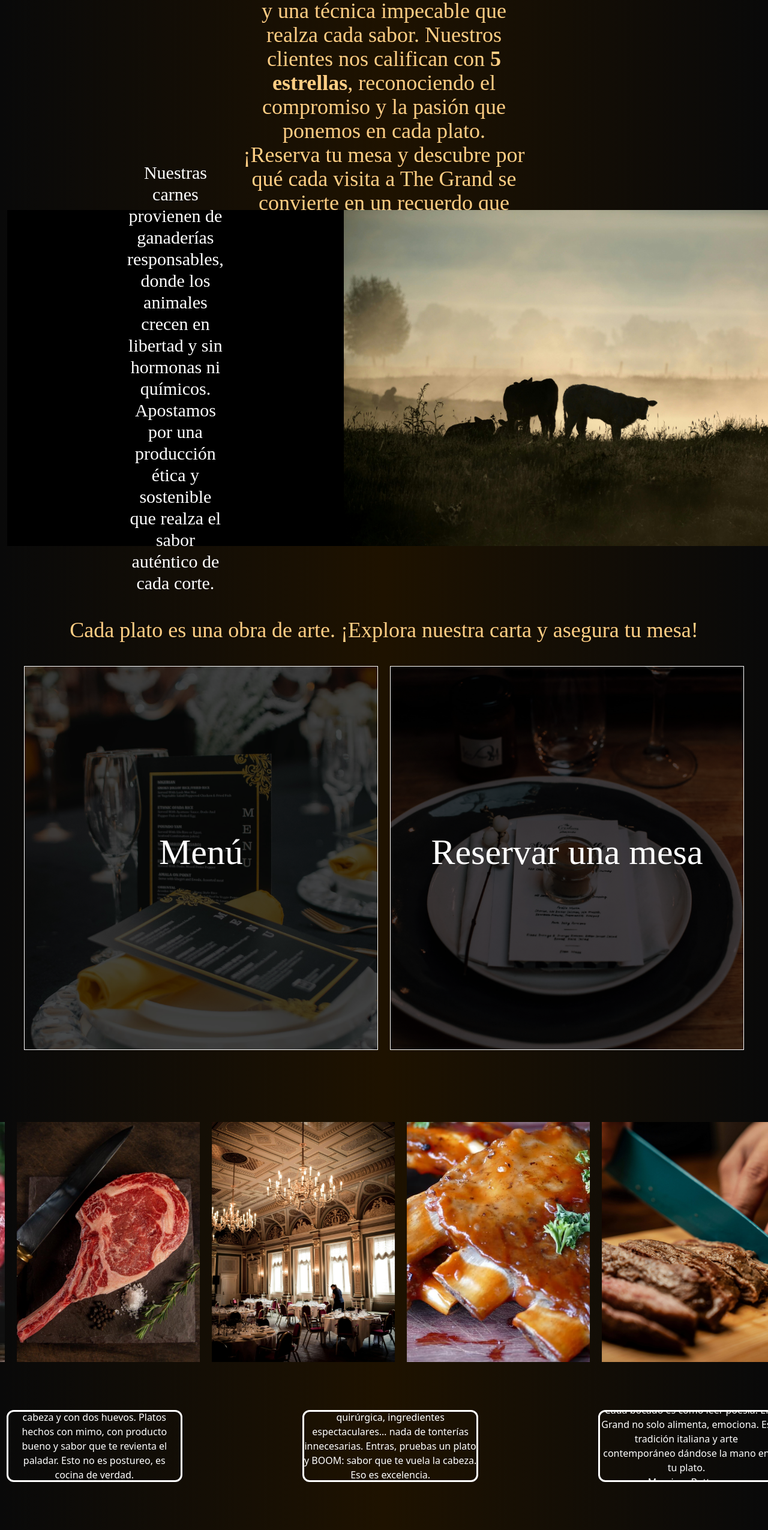
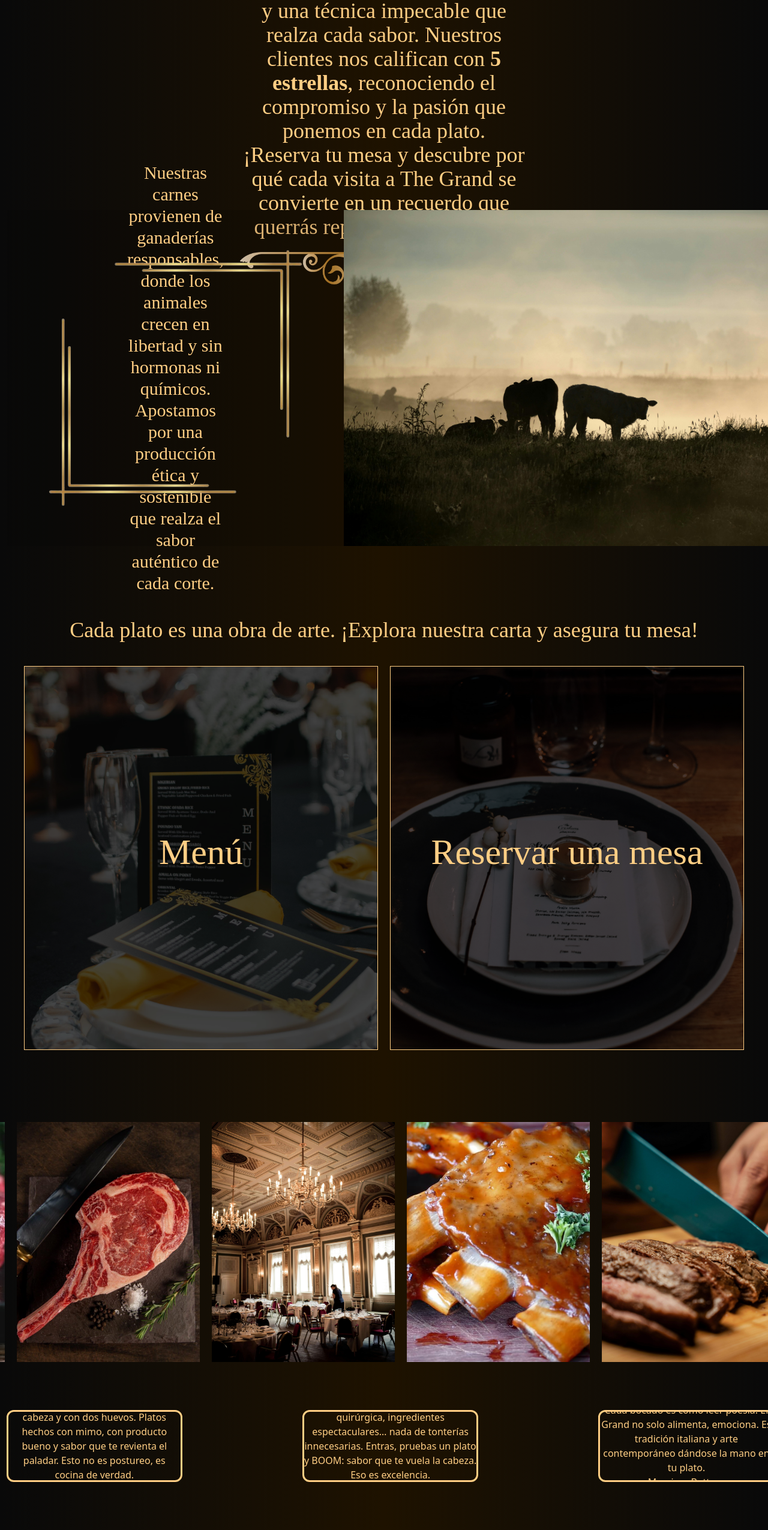
Before and after one commit to Dev-id-A/restaurant-page, a React (Vite) app: page / in a window 1280 px wide. Shown: the part 1250-3800 px from the top of the page at 60% size. Built offline with nearby package versions, Linux system fonts and the light colour scheme; a web font is replaced by a local one.

Commit message:
Decoration and color change

```diff
--- a/pages/Home.jsx
+++ b/pages/Home.jsx
@@ -22,7 +22,7 @@ function Home({lang, toggleFade}) {
           <h2 className="text-4xl text-royal font-yrsa">{homeLang.slogan[lang]}
           </h2>
 
-            <div className="flex flex-row px-10 gap-5 justify-center w-full text-white font-yrsa">
+            <div className="flex flex-row px-10 gap-5 justify-center w-full text-royal font-yrsa">
               <Button children={homeLang.menu[lang]} to={"menu"} src={"bg-[url('/img/home/menu.jpg')]"} />
               <Button children={homeLang.book[lang]} to={"menu"} src={"bg-[url('/img/home/table.jpg')]"} />
             </div>
--- a/src/assets/Home/OurMeats.jsx
+++ b/src/assets/Home/OurMeats.jsx
@@ -4,9 +4,13 @@ function OurMeats({lang}) {
 
   return (
     <section className="flex flex-row h-140 w-full px-3">
-        <div className="flex flex-1 bg-black justify-center items-center px-50">
-            <h1 className="font-yrsa text-center text-white text-3xl">{homeLang.message[lang]}</h1>
+
+        <div className="relative flex flex-1 bg-black/15 justify-center items-center px-50">
+          <img src="/img/home/marco.png" alt="Frame" className="absolute left-0 bottom-0" />
+            <h1 className="font-yrsa text-center text-royal text-3xl">{homeLang.message[lang]}</h1>
+          <img src="/img/home/marco.png" alt="Frame" className="absolute rotate-z-180 right-0 top-0" />
         </div>
+
         <img className="h-auto max-h-full w-fit object-contain" src="/img/home/vacas pastando 2.jpg" alt="Cows" />
     </section>
   )
--- a/src/assets/Home/Presentation.jsx
+++ b/src/assets/Home/Presentation.jsx
@@ -3,7 +3,7 @@ import homeLang from "../Json/HomeJson"
 function Presentation({lang}) {
 
   return (
-    <main className="h-screen w-screen flex flex-col justify-center items-center py-5 font-yrsa text-center text-royal">
+    <main className="h-screen w-auto flex flex-col justify-center items-center py-5 font-yrsa text-center text-royal">
 
       <img src="/img/home/separador.png" alt="separator" className="h-auto w-[60vh] rotate-x-180"/>
 
--- a/src/assets/Home/Reviews.jsx
+++ b/src/assets/Home/Reviews.jsx
@@ -6,7 +6,7 @@ import ReviewsJson from "../Json/ReviewsJson";
 
 function Reviews() {
   return (
-    <div className="flex justify-center text-white w-full mt-20 h-30">
+    <div className="flex justify-center text-royal w-full mt-20 h-30">
         <Swiper
         modules={[Autoplay]}
         loop
--- a/src/assets/Menu.jsx/MenuBtn.jsx
+++ b/src/assets/Menu.jsx/MenuBtn.jsx
@@ -4,7 +4,7 @@ function MenuBtn({children, image, menu}) {
 
       <img src={`${image}`} className="absolute inset-0 w-full h-full group-hover:scale-102 transition-all duration-1000" />
 
-    <div className="absolute inset-0 bg-black/60 group-hover:bg-black/10 group-hover:scale-102 transition-all duration-1000"></div>
+      <div className="absolute inset-0 bg-black/60 group-hover:bg-black/10 group-hover:scale-102 transition-all duration-1000"></div>
 
       <h2 className="text-5xl text-white absolute inset-0 top-5 flex justify-center z-10 group-hover:scale-102 transition-all duration-1000">{children}</h2>
 
```
Also changed, not shown: public/img/home/marco.png (added), 1 other file (tests, documents, lock files or other folders).
